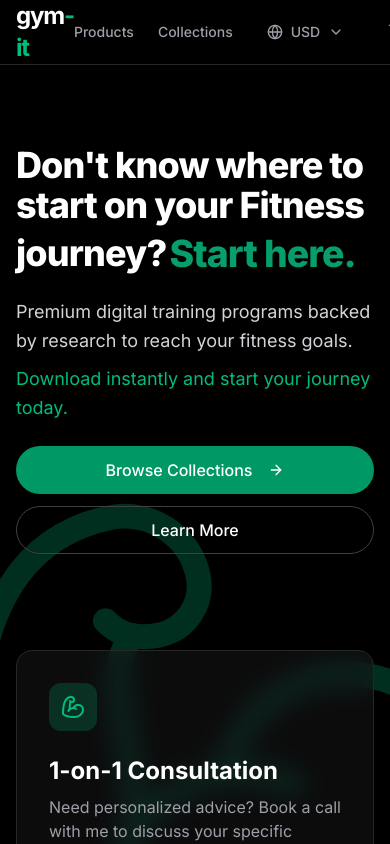
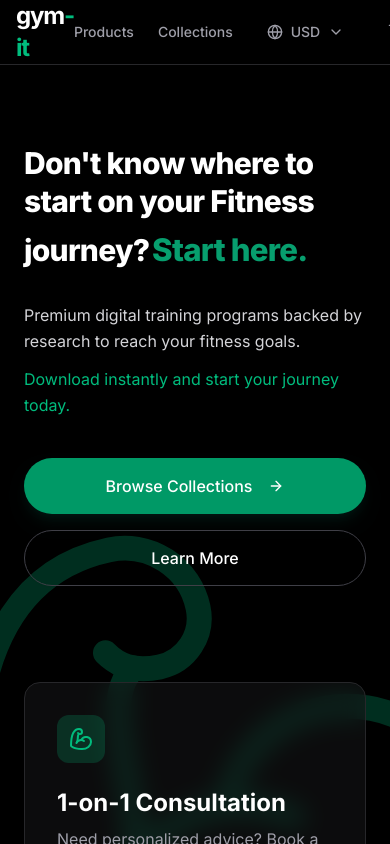
Before and after one commit to AncienO/gym_it_digital_product, a Next.js app: page / in a window 390 px wide. Shown: the top 844 px of the page. Built offline with nearby package versions, Linux system fonts and the light colour scheme; no server answers; the database is empty.

Commit message:
mobile improve

```diff
--- a/components/HeroSection.tsx
+++ b/components/HeroSection.tsx
@@ -21,13 +21,13 @@ export function HeroSection() {
                 />
             </div>
 
-            <div className="container relative z-20 px-4 mx-auto">
+            <div className="container relative z-20 px-6 mx-auto">
                 <div className="grid grid-cols-1 lg:grid-cols-2 gap-12 items-center">
-                    <div className="max-w-2xl space-y-6 md:space-y-8">
-                        <h1 className="text-4xl sm:text-5xl md:text-7xl font-extrabold tracking-tight text-white">
+                    <div className="max-w-2xl space-y-8 md:space-y-8">
+                        <h1 className="text-3xl sm:text-5xl md:text-7xl font-extrabold tracking-tight text-white leading-tight">
                             Don't know where to start on your Fitness journey? <br className="hidden md:block" /> <br className="hidden md:block" />
                             <span
-                                className="text-emerald-500 cursor-pointer hover:text-emerald-400 transition-colors inline-block mt-2 md:mt-0"
+                                className="text-emerald-500 cursor-pointer hover:text-emerald-400 transition-colors inline-block mt-3 md:mt-0"
                                 onClick={scrollToProducts}
                                 style={{
                                     animation: 'pulse-subtle 2s ease-in-out infinite'
@@ -48,20 +48,20 @@ export function HeroSection() {
                                 }
                             }
                         `}</style>
-                        <p className="text-lg md:text-xl text-zinc-300 leading-relaxed">
+                        <p className="text-base md:text-xl text-zinc-300 leading-relaxed max-w-lg">
                             Premium digital training programs backed by research to reach your fitness goals.<br className="hidden md:block" />
-                            <span className="text-emerald-500 block mt-2 md:inline md:mt-0">
+                            <span className="text-emerald-500 block mt-3 md:inline md:mt-0">
                                 Download instantly and start your journey today.
                             </span>
                         </p>
-                        <div className="flex flex-col sm:flex-row gap-3 sm:gap-4 w-full sm:w-auto">
+                        <div className="flex flex-col sm:flex-row gap-4 w-full sm:w-auto pt-2">
                             <Link href="/collections" className="w-full sm:w-auto">
-                                <Button className="w-full sm:w-auto bg-emerald-600 hover:bg-emerald-700 text-white h-12 px-8 text-base md:text-lg rounded-full">
+                                <Button className="w-full sm:w-auto bg-emerald-600 hover:bg-emerald-700 text-white h-14 sm:h-12 px-8 text-base md:text-lg rounded-full shadow-lg shadow-emerald-900/20">
                                     Browse Collections <ArrowRight className="ml-2 h-5 w-5" />
                                 </Button>
                             </Link>
                             <Link href="/about" className="w-full sm:w-auto">
-                                <Button variant="outline" className="w-full sm:w-auto border-zinc-700 text-white hover:bg-zinc-800 h-12 px-8 text-base md:text-lg rounded-full">
+                                <Button variant="outline" className="w-full sm:w-auto border-zinc-700 text-white hover:bg-zinc-800 h-14 sm:h-12 px-8 text-base md:text-lg rounded-full">
                                     Learn More
                                 </Button>
                             </Link>
```
